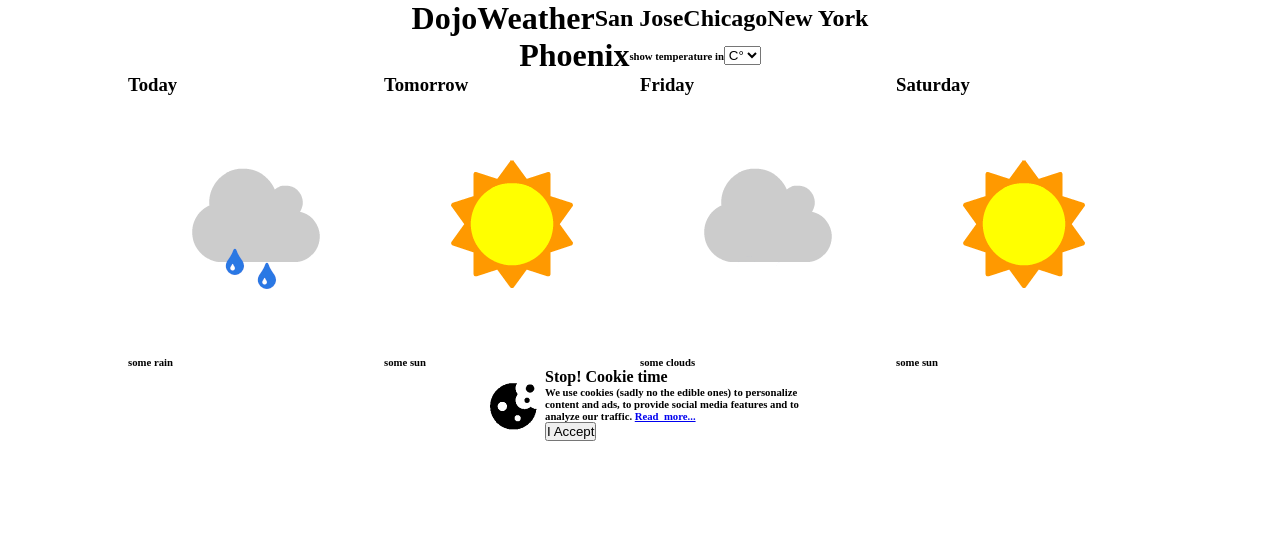
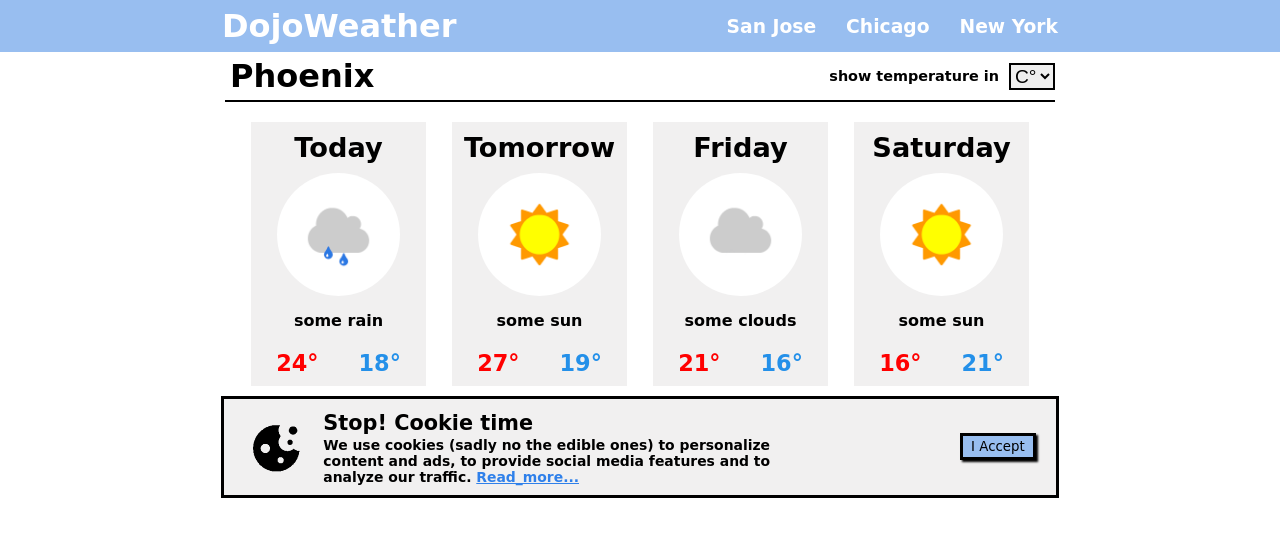
Before and after one commit to njoyedevs/public, a plain HTML site: page Web_Fundamentals_Wks_1-2/Dojo Weather/dojoweather_index.html in a window 1280 px wide. Drawn offline with Linux system fonts and the light colour scheme.

Commit message:
good to go

```diff
--- a/Web_Fundamentals_Wks_1-2/Dojo Weather/dojoweather_index.html
+++ b/Web_Fundamentals_Wks_1-2/Dojo Weather/dojoweather_index.html
@@ -9,12 +9,13 @@
 </head>
 <body>
     <div class="container_1">
-        <h1 class="heading"><strong>DojoWeather</strong></h1>
-        <h2 onclick="alert('You clicked San Jose')" class="city_1"><strong>San Jose</strong></h2>
-        <h2 onclick="alert('You clicked Chicago')" class="city_2"><strong>Chicago</strong></h2>
-        <h2 onclick="alert('You clicked New York')" class="city_3"><strong>New York</strong></h2>
+        <h1 class="heading">DojoWeather</h1>
+        <h3 id="first_city" onclick="alert('You clicked San Jose')" class="city_1">San Jose</h3>
+        <h3 onclick="alert('You clicked Chicago')" class="city_2">Chicago</h3>
+        <h3 onclick="alert('You clicked New York')" class="city_3">New York</h3>
     </div>
     <div class="container_2">
+        <div class="border_container">
             <h1 class="city_heading"><strong>Phoenix</strong></h1>
             <h6 class="show_temp_text">show temperature in</h6>
             <select onchange="changeTemp()" name="select_temps" id="select_temps">
@@ -22,49 +23,52 @@
                 <option value="Fahrenheit">F°</option>
             </select>
         </div>
+    </div>
     <div class="container_3">
-        <div class="today">
-            <h3 class="today_heading"><strong>Today</strong></h3>
-            <img src="./assets/assets/some_rain.png" alt="Some Rain">
-            <h6 class="weather_text">some rain</h6>
+        <div class="day">
+            <h3 class="day_heading"><strong>Today</strong></h3>
+            <img class="image" src="./assets/assets/some_rain.png" alt="Some Rain">
+            <h5 class="weather_text">some rain</h5>
             <div class="temps">
-                <h4 id="temp1" class="temp_low"></h4>
-                <h4 id="temp2" class="temp_high"></h4>
+                <h4 id="temp1" class="temp_low">24</h4>
+                <h4 id="temp2" class="temp_high">18</h4>
             </div>
         </div>
-        <div class="tomorrow">
-            <h3 class="tomorrow_heading"><strong>Tomorrow</strong></h3>
-            <img src="./assets/assets/some_sun.png" alt="Sunny">
-            <h6 class="weather_text">some sun</h6>
+        <div class="day">
+            <h3 class="day_heading"><strong>Tomorrow</strong></h3>
+            <img class="image" src="./assets/assets/some_sun.png" alt="Sunny">
+            <h5 class="weather_text">some sun</h5>
             <div class="temps">
-                <h4 id="temp3" class="temp_low"></h4>
-                <h4 id="temp4" class="temp_high"></h4>
+                <h4 id="temp3" class="temp_low">27</h4>
+                <h4 id="temp4" class="temp_high">19</h4>
             </div>
         </div>
-        <div class="Friday">
-            <h3 class="friday_heading"><strong>Friday</strong></h3>
-            <img src="./assets/assets/some_clouds.png" alt="Some Clouds">
-            <h6 class="weather_text">some clouds</h6>
+        <div class="day">
+            <h3 class="day_heading"><strong>Friday</strong></h3>
+            <img class="image" src="./assets/assets/some_clouds.png" alt="Some Clouds">
+            <h5 class="weather_text">some clouds</h5>
             <div class="temps">
-                <h4 id="temp5" class="temp_low"></h4>
-                <h4 id="temp6" class="temp_high"></h4>
+                <h4 id="temp5" class="temp_low">21</h4>
+                <h4 id="temp6" class="temp_high">16</h4>
             </div>
         </div>
-        <div class="Saturday">
-            <h3 class="saturday_heading"><strong>Saturday</strong></h3>
-            <img src="./assets/assets/some_sun.png" alt="Sunny">
-            <h6 class="weather_text">some sun</h6>
+        <div class="day">
+            <h3 class="day_heading"><strong>Saturday</strong></h3>
+            <img class="image" src="./assets/assets/some_sun.png" alt="Sunny">
+            <h5 class="weather_text">some sun</h5>
             <div class="temps">
-                <h4 id="temp7" class="temp_low"></h4>
-                <h4 id="temp8"class="temp_high"></h4>
+                <h4 id="temp7" class="temp_low">16</h4>
+                <h4 id="temp8"class="temp_high">21</h4>
             </div>
         </div>
     </div>
     <div id="remove_cookie" class="container_4">
+        <div class="inner_box4">
             <img class="cookie_image" src="./assets/assets/cookie.png" alt="Cookie Image">
             <div class="cookie_box2">
                 <h4 class="stop_cookie"><strong>Stop! Cookie time</strong></h4>
                 <h6 class="cookie_text">We use cookies (sadly no the edible ones) to personalize<br>content and ads, to provide social media features and to<br>analyze our traffic. <a href="#">Read_more...</a></h6>
+            </div>
             <button onclick="remove_cookie_mes()" class="i_accept">I Accept</button>
         </div>
     </div>
--- a/Web_Fundamentals_Wks_1-2/Dojo Weather/dojoweather_javascript.js
+++ b/Web_Fundamentals_Wks_1-2/Dojo Weather/dojoweather_javascript.js
@@ -1,50 +1,31 @@
 function remove_cookie_mes() {
-    var element_to_remove = document.getElementById("#remove_cookie");
+    var element_to_remove = document.getElementById("remove_cookie");
     element_to_remove.remove();
 };
 
+function conversion_fah(temp) {
+    var conversion = ((temp * 9/5) + 32).toPrecision(2)
+    return conversion;
+}
+
+function conversion_cel(temp) {
+    var conversion = ((temp - 32) * 5/9).toPrecision(2)
+    return conversion;
+}
+
 function changeTemp() {
 
-    function converstion(temp) {
-        var conversion = (temp * 9/5) + 32
-        return conversion;
+    var temp_change = document.getElementById("select_temps");
+
+    var temps_array = document.querySelectorAll(".temp_low, .temp_high");
+
+    for (var temp of temps_array) {
+        if (temp_change.value == "Fahrenheit") {
+            temp.innerText = conversion_fah(temp.innerText)
+        } else if (temp_change.value == "Celsius") {
+            temp.innerText = conversion_cel(temp.innerText)
+        }
     }
 
-    var temp_change = document.getElementById("#select_temps");
-
-    var r = document.querySelector(':root');
-
-    var rs = getComputedStyle(r);
-
-    root_temp1 = rs.getPropertyValue("--temp1");
-    root_temp2 = rs.getPropertyValue("--temp2");
-    root_temp3 = rs.getPropertyValue("--temp3");
-    root_temp4 = rs.getPropertyValue("--temp4");
-    root_temp5 = rs.getPropertyValue("--temp5");
-    root_temp6 = rs.getPropertyValue("--temp6");
-    root_temp7 = rs.getPropertyValue("--temp7");
-    root_temp8 = rs.getPropertyValue("--temp8");
-
-    if (temp_change == "F") {
-        temp1.innerText = conversion(root_temp1) + "°";
-        temp2.innerText = conversion(root_temp2) + "°";
-        temp3.innerText = conversion(root_temp3) + "°";
-        temp4.innerText = conversion(root_temp4) + "°";
-        temp5.innerText = conversion(root_temp5) + "°";
-        temp6.innerText = conversion(root_temp6) + "°";
-        temp7.innerText = conversion(root_temp7) + "°";
-        temp8.innerText = conversion(root_temp8) + "°";
-    };
-
-    if (temp_change == "C") {
-        temp1.innerText = root_temp1 + "°";
-        temp2.innerText = root_temp2 + "°";
-        temp3.innerText = root_temp3 + "°";
-        temp4.innerText = root_temp4 + "°";
-        temp5.innerText = root_temp5 + "°";
-        temp6.innerText = root_temp6 + "°";
-        temp7.innerText = root_temp7 + "°";
-        temp8.innerText = root_temp8 + "°";
-    };
-
+    alert("Loading weather report...")
 }
--- a/Web_Fundamentals_Wks_1-2/Dojo Weather/dojoweather_style.css
+++ b/Web_Fundamentals_Wks_1-2/Dojo Weather/dojoweather_style.css
@@ -2,39 +2,164 @@
     padding: 0px;
     margin: 0px;
     box-shadow: none;
+
 }
 
-:root {
-    --temp1: 24;
-    --temp2: 18;
-    --temp3: 27;
-    --temp4: 19;
-    --temp5: 21;
-    --temp6: 16;
-    --temp7: 26;
-    --temp8: 21;
-}
+/* Container 1 */
 
 .container_1 {
     display: flex;
     align-items: center;
     justify-content: center;
+    background-color: rgb(152, 190, 240);
+    color: white;
+    font-family: cursive;
 }
+
+.container_1 > .heading {
+    margin: 7px 170px 7px 0px;
+}
+
+.container_1 > h3 {
+    padding: 0px 0px 0px 0px;
+    margin: 0px 0px 0px 30px;
+}
+
+#first_city {
+    padding: 0px 0px 0px 0px;
+    margin: 0px 0px 0px 100px;
+}
+
+/* Container 2 */
 
 .container_2 {
     display: flex;
     align-items: center;
     justify-content: center;
+    font-family: cursive;
 }
+
+.border_container {
+    display: flex;
+    align-items: center;
+    justify-content: center;
+    border-bottom: 2px solid black;
+}
+
+.city_heading {
+    padding-right: 210px;
+    margin: 5px;
+}
+
+.show_temp_text {
+    padding-left: 240px;
+    padding-right: 10px;
+    font-size: .90rem;
+}
+
+#select_temps {
+    border: 2px solid black;
+    font-size: 1.2rem;
+}
+
+/* Container 3 */
 
 .container_3 {
     display: flex;
     align-items: center;
     justify-content: center;
+    font-family: cursive;
 }
+
+.day {
+    display: flex;
+    align-items: center;
+    justify-content: center;
+    flex-direction: column;
+    background-color: rgb(241, 240, 240);
+    margin: 20px 13px 10px 13px;
+    width: 175px;
+}
+
+.day_heading {
+    margin: 10px 0px 10px 0px;
+    font-size: 1.7rem;
+}
+
+.image {
+    border-radius: 50%;
+    max-width:70%;
+    height:auto;
+}
+
+.weather_text {
+    margin: 15px 0px 10px 0px;
+    font-size: 1rem;
+}
+
+.temps {
+    display: flex;
+    align-items: center;
+    justify-content: center;
+}
+
+.temp_low {
+    margin: 10px 20px 10px  0px;
+    color: red;
+    font-size: 1.4rem;
+}
+
+.temp_high {
+    margin: 10px 0px 10px  20px;
+    color: rgb(36, 144, 233);
+    font-size: 1.4rem;
+}
+
+.temp_low::after, .temp_high::after {
+    content:"\00B0";
+}
+
+/* Container 4 */
 
 .container_4 {
     display: flex;
     align-items: center;
     justify-content: center;
+    font-family: cursive;
 }
+
+.inner_box4 {
+    display: flex;
+    align-items: center;
+    justify-content: center;
+    border: 3px solid black;
+    padding: 10px;
+    background-color: rgb(241, 240, 240);
+}
+
+.cookie_image {
+    margin: 0px 10px 0px 10px;
+}
+
+.cookie_box2 {
+    margin: 0px 190px 0px 5px;
+    font-size: 1.3rem;
+}
+
+.stop_cookie {
+    margin: 2px 0px 2px 0px;
+}
+
+.cookie_text > a {
+    color: rgb(47, 128, 234);
+}
+
+.i_accept {
+    background: rgb(152, 190, 240);
+    color: #000000;
+    border: 3px solid black;
+    box-shadow:2px 2px 2px #000000;
+    padding: 3px 8px 3px 8px;
+    font-family: cursive;
+    margin-right: 10px;
+}
```
Lines whose indentation alone changed are shown as unchanged.
